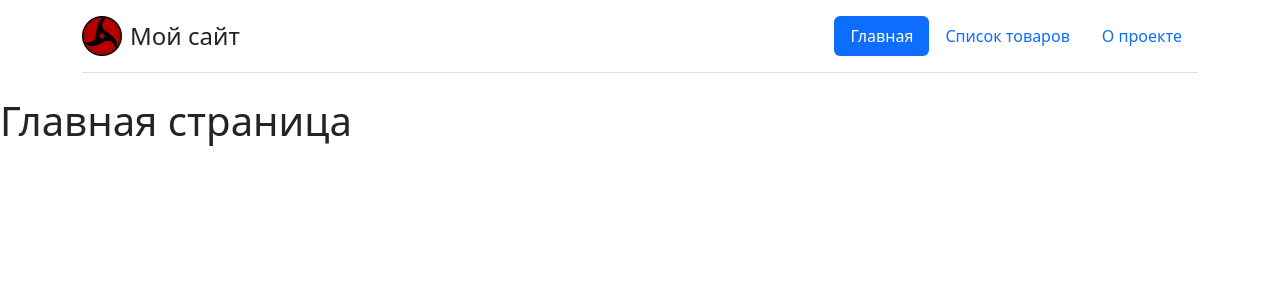
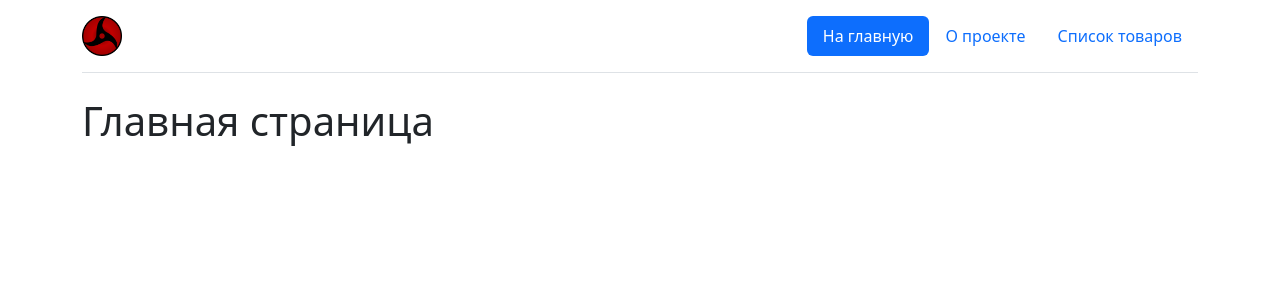
Before and after one commit to Sus4no/YandexDjango, a Django app: page / in a window 1280 px wide. Shown: the top 300 px of the page. Run offline with Django 3.2, Linux system fonts and the light colour scheme; parts of the project's set-up code (start-up, migrations or seed data) failed here and were passed over; some libraries are stand-ins or nearby versions.

Commit message:
Add files via upload

```diff
--- a/YandexDjango/templates/about/index.html
+++ b/YandexDjango/templates/about/index.html
@@ -1,5 +1,5 @@
 {% extends 'base.html' %}
 
 {% block content %}
-    <h1>О проекте</h1>
+    <h1 class="container">О проекте</h1>
 {% endblock content %}
--- a/YandexDjango/templates/catalog/index.html
+++ b/YandexDjango/templates/catalog/index.html
@@ -1,5 +1,5 @@
 {% extends 'base.html' %}
 
 {% block content %}
-    <h1>Каталог</h1>
+    <h1 class="container">Каталог</h1>
 {% endblock content %}
--- a/YandexDjango/templates/homepage/index.html
+++ b/YandexDjango/templates/homepage/index.html
@@ -1,5 +1,5 @@
 {% extends 'base.html' %}
 
 {% block content %}
-    <h1>Главная страница</h1>
+    <h1 class="container">Главная страница</h1>
 {% endblock content %}
--- a/YandexDjango/templates/includes/header.html
+++ b/YandexDjango/templates/includes/header.html
@@ -5,13 +5,12 @@
         <div class="d-flex flex-wrap justify-content-center py-3 mb-4 border-bottom">
             <a href="/" class="d-flex align-items-center mb-3 mb-md-0 me-md-auto text-dark text-decoration-none">
                 <img src={% static 'img/logo.png' %} class="bi me-2" width="40" height="40">
-                <span class="fs-4">Мой сайт</span>
             </a>
 
             <ul class="nav nav-pills">
-                <li class="nav-item"><a href={% url 'homepage:home' %} class="nav-link {% if request.resolver_match.app_name == 'homepage' %} active {% endif %}" aria-current="page">Главная</a></li>
+                <li class="nav-item"><a href={% url 'homepage:home' %} class="nav-link {% if request.resolver_match.app_name == 'homepage' %} active {% endif %}" aria-current="page">На главную</a></li>
+                <li class="nav-item"><a href={% url 'about:about' %} class="nav-link {% if request.resolver_match.app_name == 'about' %} active {% endif %}">О проекте</a></li>
                 <li class="nav-item"><a href={% url 'catalog:list' %} class="nav-link {% if request.resolver_match.app_name == 'catalog' %} active {% endif %}">Список товаров</a></li>
-                <li class="nav-item"><a href={% url 'about:about' %} class="nav-link {% if request.resolver_match.app_name == 'about' %} active {% endif %}">О проекте</a></li>
             </ul>
         </div>
     </div>
```
